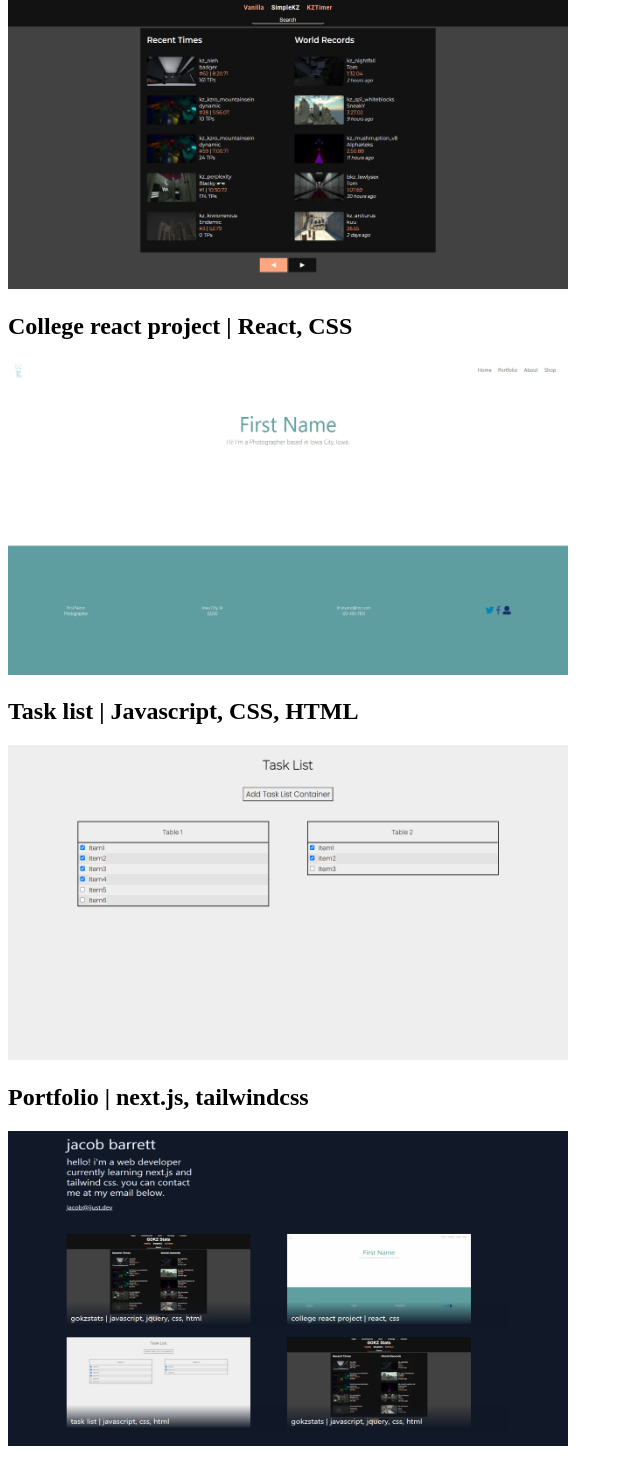
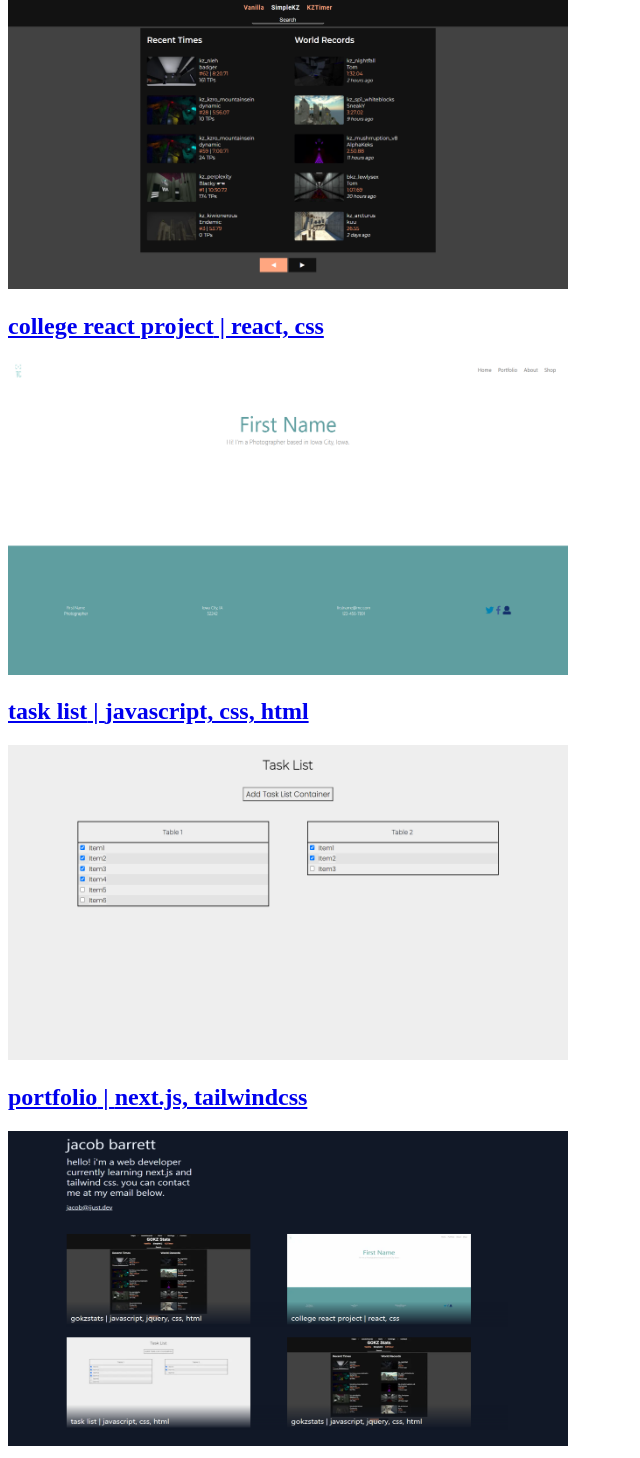
Before and after one commit to ijust-dev/portfolio, a Next.js app: page / in a window 1280 px wide. Shown: the part 225-1683 px from the top of the page, without its empty margins (0-640 px from the left). Built offline with nearby package versions, Linux system fonts and the light colour scheme.

Commit message:
New project component, update index.js

```diff
--- a/components/header.js
+++ b/components/header.js
@@ -4,7 +4,9 @@ export default function Header() {
     return (
         <header className="text-blue-50 flex flex-col pt-10 xl:pt-20 sm:text-left sm:w-10/12 xl:p-5">
             <div className="w-full flex flex-col sm:w-96 lowercase">
-              <h1 className="text-4xl 2xl:text-5xl">Jacob Barrett</h1>
+              <h1 className="text-4xl 2xl:text-5xl">
+                Jacob Barrett
+              </h1>
               <p className="text-xl mt-5 sm:w-96 2xl:text-3xl">
                 Hello! I'm currently learning next.js and Tailwind CSS. You can contact me at my email below.
               </p>
--- /dev/null
+++ b/components/project.js
@@ -0,0 +1,20 @@
+import Link from "next/link";
+import Image from "next/image";
+
+export default function Project(props) {
+    return (
+        <Link passhref href={props.url}>
+            <a className="relative mb-5 max-w-xl sm:w-full xl:p-5 xl:max-w-2xl cursor-pointer">
+                <h2 className="absolute bottom-0 w-full pt-10 pl-3 lowercase z-10 bg-gradient-to-t from-gray-900 xl:bottom-5 p-3 xl:text-2xl">
+                    {props.name} | {props.tags}
+                </h2>
+                <Image
+                    src={props.image}
+                    height={315}
+                    width={560}
+                    alt={props.alttext}
+                />
+            </a>
+        </Link>
+    )
+}
--- a/pages/index.js
+++ b/pages/index.js
@@ -1,7 +1,6 @@
 import Head from 'next/head'
 import Header from '../components/header'
-import Link from 'next/link'
-import Image from 'next/image'
+import Project from '../components/project'
 
 export default function Home() {
   return (
@@ -14,53 +13,37 @@ export default function Home() {
       <Header />
 
       <main className="h-full flex flex-col text-white flex-1 py-10 text-left flex-wrap sm:justify-start sm:content-start sm:w-10/12 xl:flex-row">
-        <div className="relative mb-5 max-w-xl sm:w-full xl:p-5 xl:max-w-2xl">
-          <h2 className="absolute bottom-0 w-full pt-10 pl-3 lowercase z-10 bg-gradient-to-t from-gray-900 xl:bottom-5 p-3 xl:text-2xl">
-            Gokzstats | Javascript, jQuery, CSS, HTML
-          </h2>
-          <Image
-            src="/images/gokzstats/homepage.png"
-            height={315}
-            width={560}
-            alt="Screenshot of the homepage for the website gokzstats.com"
-          />
-        </div>
+        <Project
+          name="gokzstats"
+          url="https://gokzstats.com"
+          tags="javascript, jquery, css, html"
+          image="/images/gokzstats/homepage.png"
+          alttext="Screenshot of the homepage for the website gokzstats.com"
+        />
 
-        <div className="relative mb-5 max-w-xl sm:w-full xl:p-5 xl:max-w-2xl">
-          <h2 className="absolute bottom-0 w-full pt-10 pl-3 lowercase z-10 bg-gradient-to-t from-gray-900 xl:bottom-5 p-3 xl:text-2xl">
-            College react project | React, CSS
-          </h2>
-          <Image
-            src="/images/college_project/college_final_project_homepage.png"
-            height={315}
-            width={560}
-            alt="Screenshot of a blue and white website with large text displaying 'First Name'"
-          />
-        </div>
+        <Project
+          name="college react project"
+          url="https://github.com/ijust-dev/FotoGallery"
+          tags="react, css"
+          image="/images/college_project/college_final_project_homepage.png"
+          alttext="Screenshot of a green and white website with large text displaying 'First Name'"
+        />
 
-        <div className="relative mb-5 max-w-xl sm:w-full xl:p-5 xl:max-w-2xl">
-          <h2 className="absolute bottom-0 w-full pt-10 pl-3 lowercase z-10 bg-gradient-to-t from-gray-900 xl:bottom-5 p-3 xl:text-2xl">
-            Task list | Javascript, CSS, HTML
-          </h2>
-          <Image
-            src="/images/tasklist_screenshot.png"
-            height={315}
-            width={560}
-            alt="Screenshot of a black and white website for creating task lists"
-          />
-        </div>
+        <Project
+          name="task list"
+          url="https://ijust-dev.github.io/task_list/"
+          tags="javascript, css, html"
+          image="/images/tasklist_screenshot.png"
+          alttext="Screenshot of a black and white website for creating task lists"
+        />
 
-        <div className="relative mb-5 max-w-xl sm:w-full xl:p-5 xl:max-w-2xl">
-          <h2 className="absolute bottom-0 w-full pt-10 pl-3 lowercase z-10 bg-gradient-to-t from-gray-900 xl:bottom-5 p-3 xl:text-2xl">
-            Portfolio | next.js, tailwindcss
-          </h2>
-          <Image
-            src="/images/portfolio_homepage.png"
-            height={315}
-            width={560}
-            alt="Screenshot of the homepage for my personal portfolio (the page you're on now)"
-          />
-        </div>
+        <Project
+          name="portfolio"
+          url="/"
+          tags="next.js, tailwindcss"
+          image="/images/portfolio_homepage.png"
+          alttext="Screenshot of the homepage for my personal portfolio"
+        />
       </main>
     </div>
   )
```
